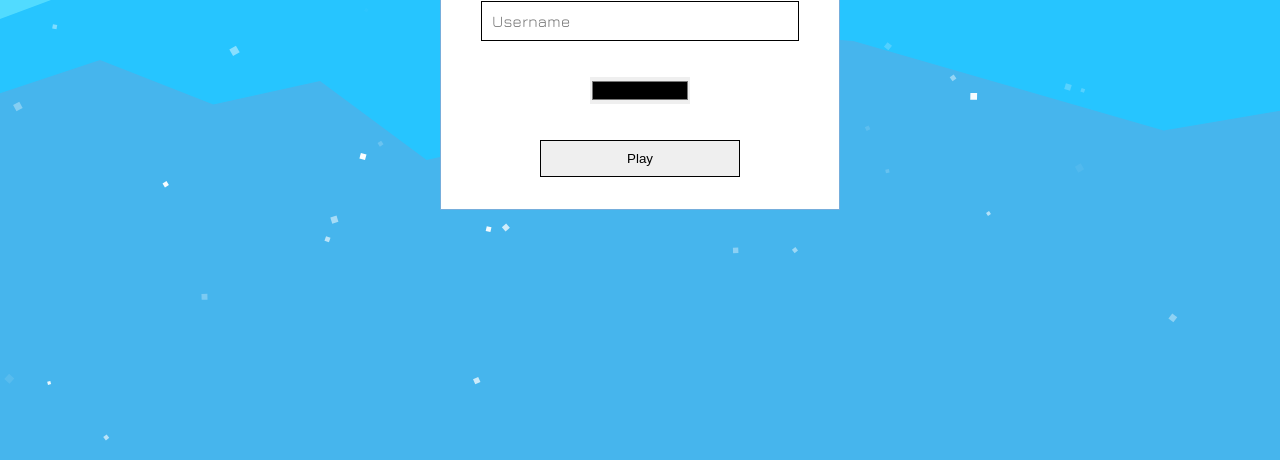
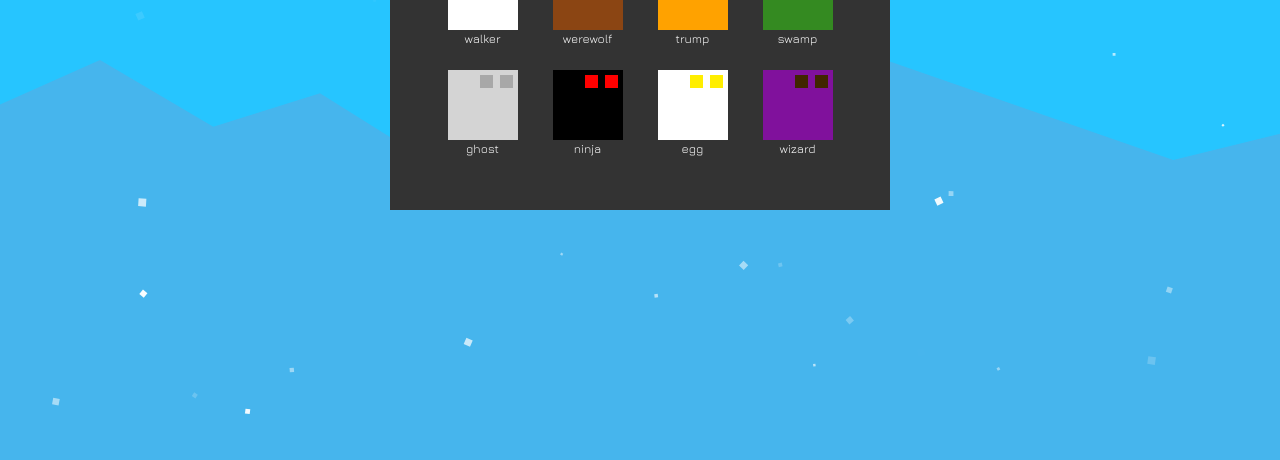
Before and after one commit to squaregamedeveloper/icecube, a website with bundled scripts: page index.html in a window 1280 px wide. Shown: the part 340-800 px from the top of the page. Built offline with nearby package versions, Linux system fonts and the light colour scheme.

Commit message:
background and snow added

```diff
--- a/assets/css/style.css
+++ b/assets/css/style.css
@@ -114,24 +114,51 @@ table {
 
 #loader {
     display: none;
-}
-#loader img{
     position: absolute;
-    width: 100px;
-    height: 100px;
     left: 50%;
     top: 50%;
     z-index: 50;
     transform: translateX(-50%) translateY(-50%);
 }
+#loader img{
+    display: block;
+    width: 100px;
+    height: 100px;
+    margin: 0 auto;
+}
 
 #loader h3 {
+    margin-top: -7px;
+    text-align: center;
+    line-height: 130%;
+    color: #FFF;
+    font-weight: bold;
+}
+
+/*========================================================================================*/
+/*                                      SKIN SECTION                                      */
+/*========================================================================================*/
+
+#skinSelector{
+    display: flex;
+    justify-content: space-around;
+    align-items: flex-start;
+    flex-wrap: wrap;
+    padding: 40px;
     position: absolute;
+    width: 500px;
     left: 50%;
-    top: 60%;
+    top: 50%;
     z-index: 50;
     transform: translateX(-50%) translateY(-50%);
+    background: #333;
 }
+
+#skinSelector .skin {position: relative; width: 70px; height: 70px; margin: 10px; margin-bottom: 30px;}
+#skinSelector .skin .eyes{position: absolute; right: 5px; top: 5px;}
+#skinSelector .skin .eyes div{float: right; margin-left: 7px; width: 13px; height: 13px;}
+#skinSelector .skin h3{position: absolute; width: 70px; bottom: -15px; font-size: 12px; color: #FFF; text-align: center;}
+#skinSelector .skin:hover {outline: 3px solid #555;}
 
 /*========================================================================================*/
 /*=                                     GAME SECTION                                     =*/
--- a/client-objects/default-background.js
+++ b/client-objects/default-background.js
@@ -16,53 +16,56 @@ export default class DefaultBackground {
     }
   }
 
-  draw = () =>{
+  draw = () => {
+    let stepY = this.height / 24;
+    let stepX = this.width / 24;
+
     this.context.fillStyle = "#80DDEC";
     this.context.fillRect(0, 0, this.width, this.height);
 
     // First mountain layer
     this.context.fillStyle = "#51DBFF";
     this.context.beginPath();
-    this.context.moveTo(-300, this.height);
-    this.context.lineTo(-300, this.height / 2.5);
-    this.context.lineTo(this.width / 12, this.height / 5.5);
-    this.context.lineTo(this.width / 3, this.height / 3);
-    this.context.lineTo(this.width / 2.2, this.height / 5);
-    this.context.lineTo(this.width / 1.5, this.height / 3);
-    this.context.lineTo(this.width / 1.1, this.height / 7);
-    this.context.lineTo(this.width + 300, this.height / 3);
-    this.context.lineTo(this.width + 300, this.height);
+    this.context.moveTo(-300, stepY * 24);
+    this.context.lineTo(-300, stepY * 12);
+    this.context.lineTo(stepX * 2, stepY * 4);
+    this.context.lineTo(stepX * 7, stepY * 8);
+    this.context.lineTo(stepX * 11, stepY * 5);
+    this.context.lineTo(stepX * 15, stepY * 9);
+    this.context.lineTo(stepX * 22, stepY * 3);
+    this.context.lineTo(stepX * 24 + 300, stepY * 12);
+    this.context.lineTo(stepX * 24 + 300, stepY * 24);
     this.context.fill();
 
     // Second mountain layer
     this.context.fillStyle = "#26C5FF";
     this.context.beginPath();
-    this.context.moveTo(-300, this.height);
-    this.context.lineTo(-300, this.height / 1.7);
-    this.context.lineTo(this.width / 3, this.height / 4);
-    this.context.lineTo(this.width / 2, this.height / 2);
-    this.context.lineTo(this.width / 1.5, this.height / 4);
-    this.context.lineTo(this.width / 1.3, this.height / 3.6);
-    this.context.lineTo(this.width / 1.2, this.height / 6);
-    this.context.lineTo(this.width + 300, this.height / 1.5);
-    this.context.lineTo(this.width + 300, this.height);
+    this.context.moveTo(-300, stepY * 24);
+    this.context.lineTo(-300, stepY * 14);
+    this.context.lineTo(stepX * 6, stepY * 6);
+    this.context.lineTo(stepX * 13, stepY * 12);
+    this.context.lineTo(stepX * 16, stepY * 7);
+    this.context.lineTo(stepX * 18, stepY * 7);
+    this.context.lineTo(stepX * 20, stepY * 4);
+    this.context.lineTo(stepX * 24 + 300, stepY * 12);
+    this.context.lineTo(stepX * 24 + 300, stepY * 24);
     this.context.fill();
 
     // Third mountain layer
     this.context.fillStyle = "#46B5ED";
     this.context.beginPath();
-    this.context.moveTo(-300, this.height);
-    this.context.lineTo(-200, this.height / 1.6);
-    this.context.lineTo(100, this.height / 2);
-    this.context.lineTo(this.width / 6, this.height / 1.8);
-    this.context.lineTo(this.width / 4, this.height / 1.9);
-    this.context.lineTo(this.width / 3, this.height / 1.6);
-    this.context.lineTo(this.width / 2.3, this.height / 1.7);
-    this.context.lineTo(this.width / 2, this.height / 2.2);
-    this.context.lineTo(this.width / 1.5, this.height / 2.1);
-    this.context.lineTo(this.width / 1.1, this.height / 1.7);
-    this.context.lineTo(this.width + 300, this.height / 2);
-    this.context.lineTo(this.width + 300, this.height);
+    this.context.moveTo(-300, stepY * 24);
+    this.context.lineTo(-200, stepY * 16);
+    this.context.lineTo(100, stepY * 12);
+    this.context.lineTo(stepX * 4, stepY * 14);
+    this.context.lineTo(stepX * 6, stepY * 13);
+    this.context.lineTo(stepX * 8, stepY * 15);
+    this.context.lineTo(stepX * 10, stepY * 12);
+    this.context.lineTo(stepX * 11, stepY * 13);
+    this.context.lineTo(stepX * 13, stepY * 10);
+    this.context.lineTo(stepX * 22, stepY * 15);
+    this.context.lineTo(stepX * 24 + 300, stepY * 12);
+    this.context.lineTo(stepX * 24 + 300, stepY * 24);
     this.context.fill();
 
     this.drawSnow();
--- /dev/null
+++ b/client-objects/skin-manager.js
@@ -0,0 +1,52 @@
+export default class SkinManager{
+
+
+  constructor(selector){
+    this.selector = selector;
+  }
+
+  selectSkin = (skin) => {
+    this.selectedSkin = skin;
+    this.hideSkinSelector();
+  };
+
+  hideSkinSelector = () => {this.selector.style.display = "none";};
+  showSkinSelector = () => {this.selector.style.display = "flex";};
+
+  displaySkins = () => {
+    this.selector.innerHTML = "";
+    for(let skin in SkinManager.skins){
+      let eyeColor = SkinManager.skins[skin].eyes;
+      let bodyColor = SkinManager.skins[skin].body;
+      this.selector.innerHTML += `
+        <a class="skin" data-name="${skin}" style="background: ${bodyColor}">
+            <div class="eyes">
+                <div style="background: ${eyeColor}"></div>
+                <div style="background: ${eyeColor}"></div>
+            </div>
+            <h3>${skin}</h3>
+        </a>
+      `;
+    }
+
+    this.attachListeners();
+  };
+
+  attachListeners = () => {
+    let skinElements = document.getElementsByClassName('skin');
+    for (let skinElement of skinElements) {
+      skinElement.addEventListener('click', ()=>(this.selectSkin(skinElement.dataset['name'])));
+    }
+  }
+}
+
+SkinManager.skins = {
+  "walker": {"body": "#FFFFFF", "eyes": "#51DBFF"},
+  "werewolf": {"body": "#8B4513", "eyes": "#FF0000"},
+  "trump": {"body": "#ffa200", "eyes": "#95b7c7"},
+  "swamp": {"body": "#348a21", "eyes": "#4f340a"},
+  "ghost": {"body": "#d4d4d4", "eyes": "#a8a8a8"},
+  "ninja": {"body": "#000000", "eyes": "#FF0000"},
+  "egg": {"body": "#FFFFFF", "eyes": "#ffee00"},
+  "wizard": {"body": "#80119c", "eyes": "#402600"},
+};
--- a/client-objects/snow-flake.js
+++ b/client-objects/snow-flake.js
@@ -6,8 +6,9 @@ export default class SnowFlake {
     this.speed = {x: (-5 + Math.random() * 10), y: (1 + Math.random() * 5)};
     this.size = 2 + Math.random() * 6;
     this.opacity = Math.random();
-    this.rotationSpeed = Math.random() * 10;
+    this.rotationSpeed = Math.random() * 5;
     this.rotation = Math.random() * 180;
+
   }
 
   draw = (ctx) => {
@@ -30,5 +31,6 @@ export default class SnowFlake {
       this.y = -100;
       this.x = Math.random() * window.innerWidth;
     }
+    this.rotation += this.rotationSpeed;
   }
 }
--- a/index.html
+++ b/index.html
@@ -18,10 +18,11 @@
 
             <section id="login">
                 <h1 class="logo"> <span>ICE</span>CUBE </h1>
-                <input name="name" id="name" type="text" placeholder="Username"> <br />
-                <input name="color" id="color" type="color"> <br />
+                <input name="name" id="name" type="text" placeholder="Username">
                 <button id="playButton">Play</button>
             </section>
+
+            <section id="skinSelector"></section>
 
             <section id="game">
                 <h1 class="logo"> <span>ICE</span>CUBE </h1>
--- a/objects/bullet.js
+++ b/objects/bullet.js
@@ -40,6 +40,7 @@ export default class Bullet extends Rectangle{
     res.y = this.y;
     res.damage = this.damage;
     res.speed = this.speed;
+    res.color = this.color;
     return res;
   };
 }
--- a/objects/client.js
+++ b/objects/client.js
@@ -1,6 +1,7 @@
 import DefaultBackground from "../client-objects/default-background.js";
 import World from './world.js';
 import Controls from './controls.js';
+import SkinManager from "../client-objects/skin-manager.js";
 
 let baseWidth = 1853;
 let baseHeight = 951;
@@ -22,6 +23,10 @@ let background = document.getElementById('background');
 let backgroundManager = new DefaultBackground(background);
 backgroundManager.start();
 
+let skinSelector = document.getElementById('skinSelector');
+let skinManager = new SkinManager(skinSelector);
+skinManager.displaySkins();
+
 let canvas = document.getElementById("canvas");
 canvas.setAttribute('width', document.body.clientWidth); //max width
 canvas.setAttribute('height', document.body.clientHeight); //max height
@@ -36,22 +41,27 @@ document.addEventListener("keydown", controls.keyDown);
 
 document.getElementById("playButton").onclick = () => {
   let playerName = document.getElementById("name").value;
-  let color = document.getElementById("color").value;
+  let skin = skinManager.selectedSkin;
+
+  if (playerName.length < 3){
+    document.getElementById("name").style.border = "2px solid red";
+    return;
+  }
 
   //Connecting To socket.io
-  socket = io.connect(window.location.host, {query: `playerName=${playerName}&color=${color}`});
+  socket = io.connect(window.location.host, {query: `playerName=${playerName}&skin=${skin}`});
 
   socket.on("connectedToRoom", (data) => {
     loader.style.display = 'block';
     loginSection.style.display = 'none';
     room_id = data.id;
-    roomSizeSection.innerHTML = `${data.numConnected} / ${data.roomSize} Players connected`;
+    roomSizeSection.innerHTML = `${data.numConnected} / ${data.roomSize} <br/> Players connected`;
   });
 
   socket.on("startGame", (data) => {
     loader.style.display = "none";
     gameSection.style.display = 'block';
-    world = new World(data);
+    world = new World(data, true);
     window.requestAnimationFrame(loop);
   });
 
--- a/server-objects/room.js
+++ b/server-objects/room.js
@@ -7,6 +7,8 @@ let baseWidth = 1853;
 let baseHeight = 951;
 let initialState = {
   players: {},
+  spawnPoints : [[100, 100], [baseWidth-100, 100], [baseWidth/3, 100], [2*baseWidth/3, 100]],
+
   walls: {
     "leftWall": {x: 0, y: 0, width: 50, height: baseHeight, color: "#444"},
     "topWall": {x: 0, y: 0, width: baseWidth, height: 50, color: "#444"},
@@ -51,6 +53,7 @@ let initialState = {
 export default class Room {
   world = null;
   updateInterval = null;
+  started = false;
 
   constructor(id, io) {
     this.id = id;
@@ -65,7 +68,7 @@ export default class Room {
 
   join(socket, playerInfo) {
     socket.join(this.id);
-    this.world.players[socket.id] = new Player(socket.id, 100, 100, playerInfo.playerName, playerInfo.color);
+    this.world.players[socket.id] = new Player(socket.id, 100, 100, playerInfo.playerName, playerInfo.skin);
     this.broadcast("connectedToRoom", {"id": this.id, "numConnected": this.getNumPlayers(), "roomSize": roomSize});
   }
 
@@ -97,6 +100,7 @@ export default class Room {
   startGame = () => {
     this.broadcast('startGame', this.world.serialize(true));
     this.world.reset();
+    this.started = true;
     setInterval(this.update, 15);
   };
 
```
Also changed, not shown: nodemon.json (added, +7 -0 lines), objects/player.js (+14 -12 lines), objects/world.js (+25 -11 lines), server.js (+4 -4 lines).
